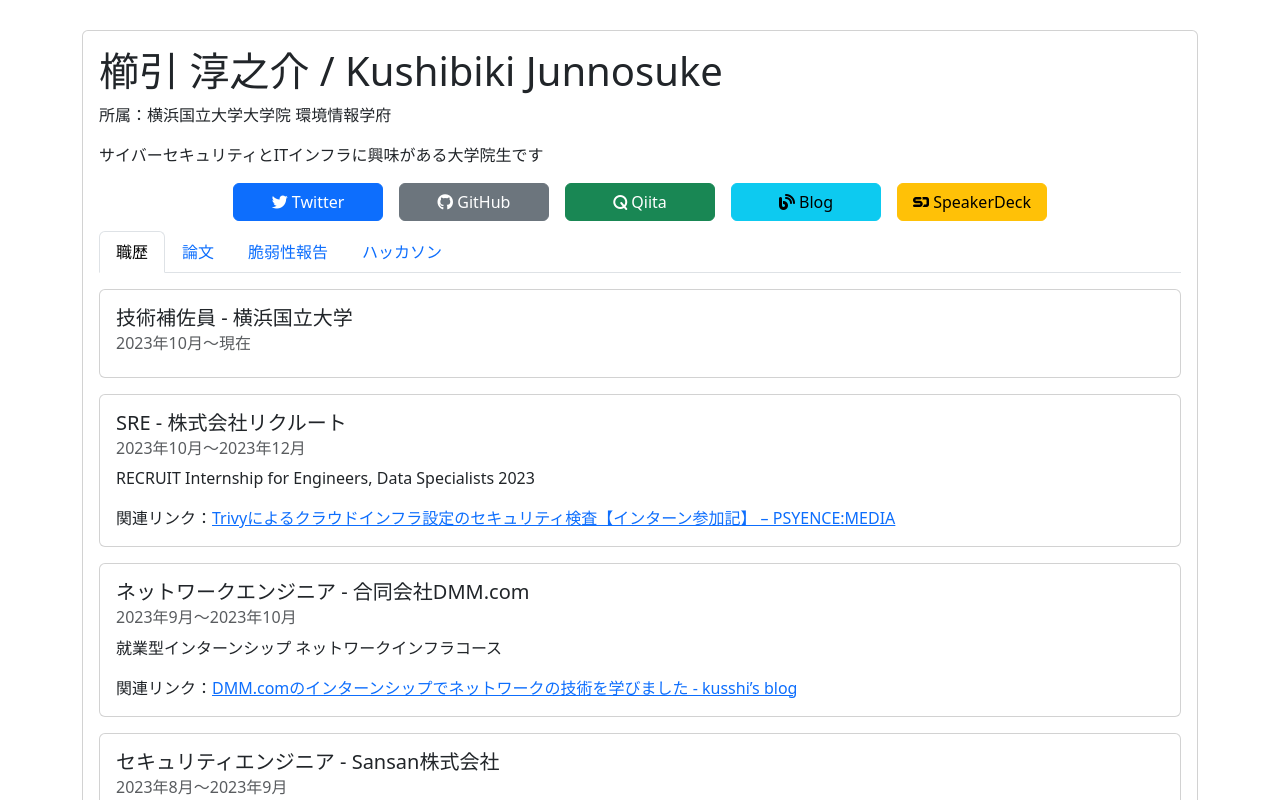
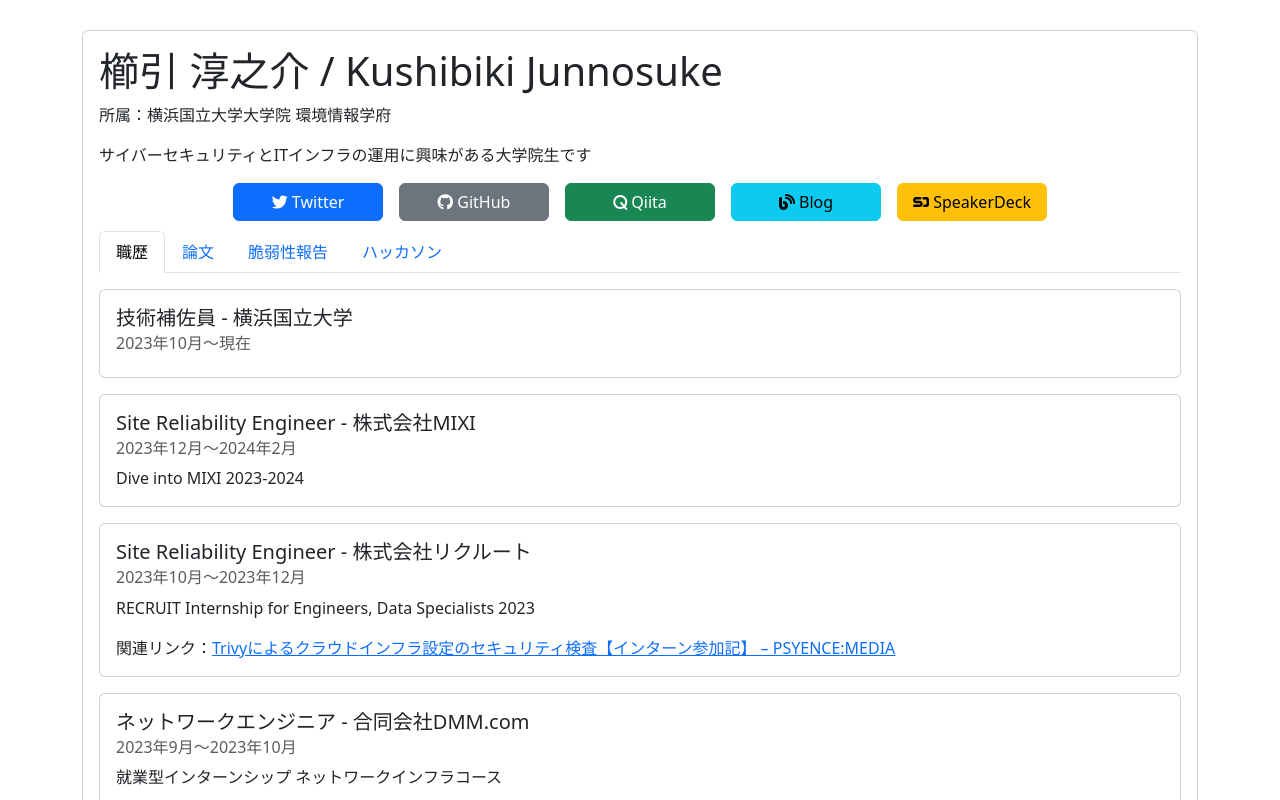
Before and after one commit to kusshi94/kusshi.dev, a React (Create React App) app: page / in a window 1280 px wide. Shown: the top 800 px of the page. Built offline with nearby package versions, Linux system fonts and the light colour scheme.

Commit message:
add job info

```diff
--- a/src/App.js
+++ b/src/App.js
@@ -98,7 +98,7 @@
           <div className="card-body">
             <h1 className="card-title">櫛引 淳之介 / Kushibiki Junnosuke</h1>
             <p className="card-text">所属：横浜国立大学大学院 環境情報学府</p>
-            <p className="card-text">サイバーセキュリティとITインフラに興味がある大学院生です</p>
+            <p className="card-text">サイバーセキュリティとITインフラの運用に興味がある大学院生です</p>
             <div className="d-flex justify-content-center social-links">
               <a href="https://twitter.com/kusshi94" className="btn btn-primary mx-2 btn-custom" target="_blank" rel="noreferrer">
                 <i className="fab fa-twitter"></i> Twitter
--- a/src/contents/careers.json
+++ b/src/contents/careers.json
@@ -7,10 +7,18 @@
     "link_title": ""
   },
   {
+    "duration": "2023年12月〜2024年2月",
+    "company": "株式会社MIXI",
+    "style": "Dive into MIXI 2023-2024",
+    "position": "Site Reliability Engineer",
+    "link_title": "",
+    "link": ""
+  },
+  {
     "duration": "2023年10月～2023年12月",
     "company": "株式会社リクルート",
     "style": "RECRUIT Internship for Engineers, Data Specialists 2023",
-    "position": "SRE",
+    "position": "Site Reliability Engineer",
     "link_title": "Trivyによるクラウドインフラ設定のセキュリティ検査【インターン参加記】 – PSYENCE:MEDIA",
     "link": "https://blog.recruit.co.jp/rmp/infrastructure/post-22588/"
   },
```
